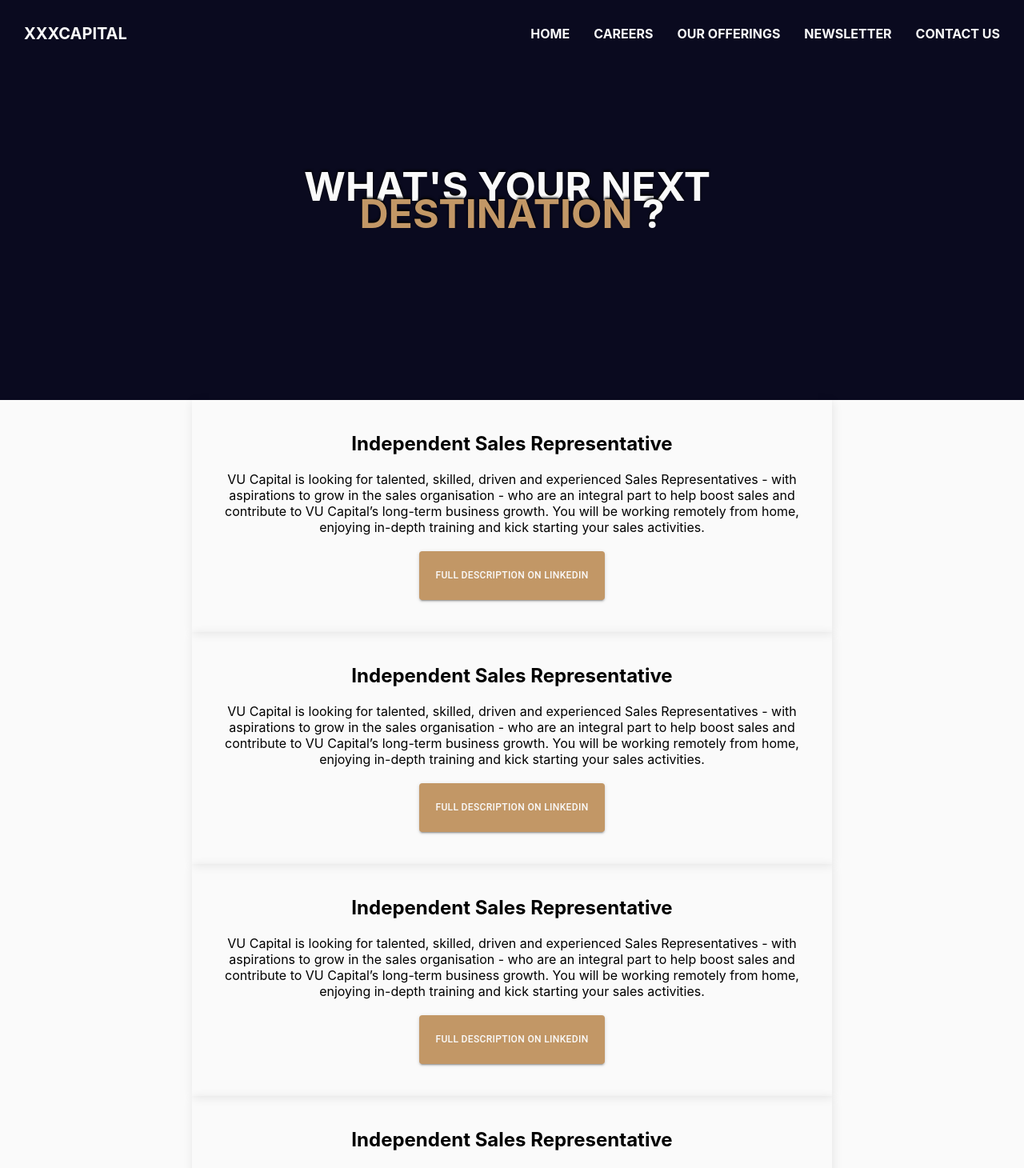
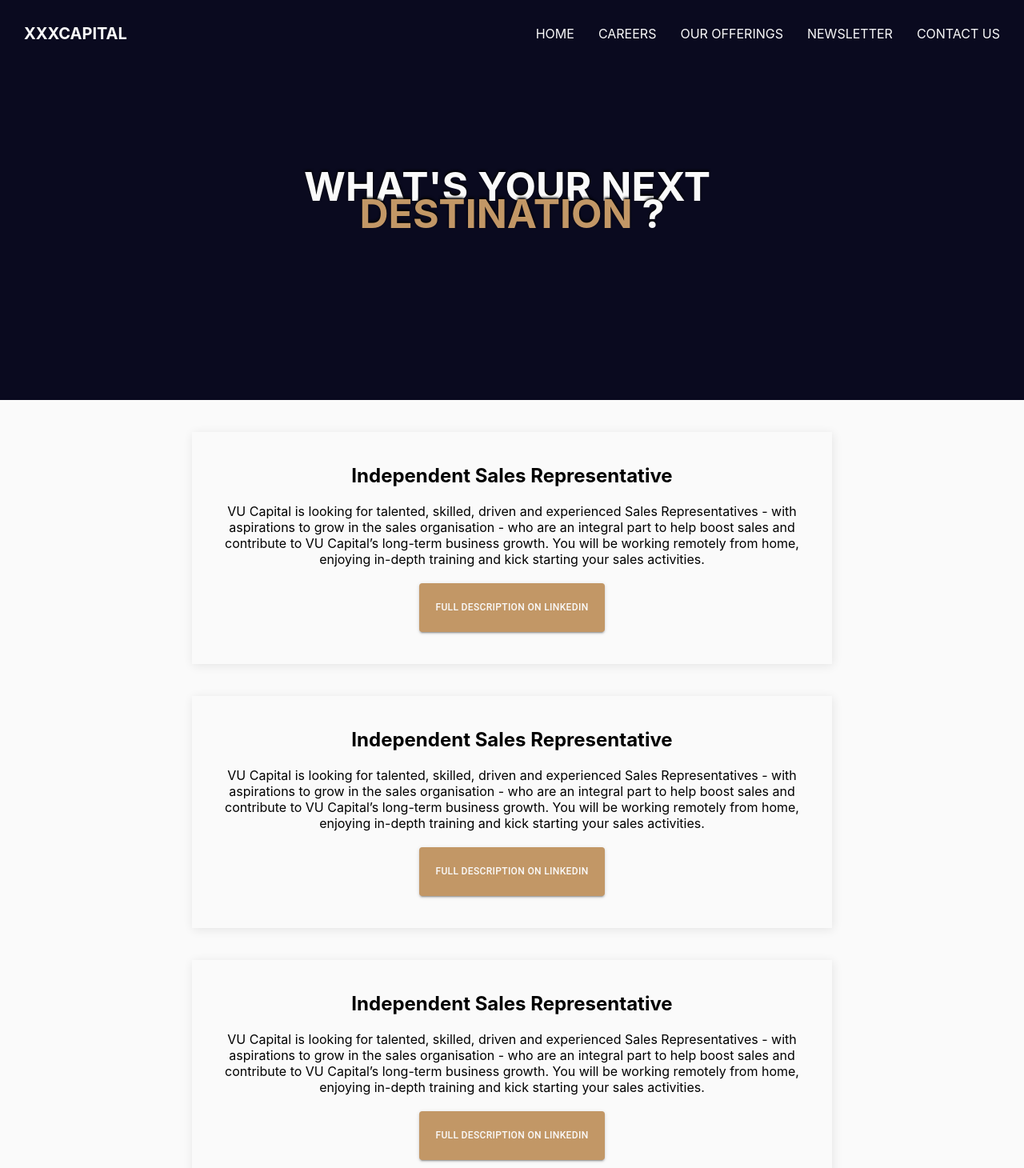
Before and after one commit to mritunjaysaha/project-1, a Next.js app: page /careers in a window 1280 px wide. Shown: the top 1460 px of the page at 80% size. Built offline with nearby package versions, Linux system fonts and the light colour scheme.

Commit message:
completed careers page

```diff
--- a/styles/careers.module.scss
+++ b/styles/careers.module.scss
@@ -45,6 +45,7 @@
     display: flex;
     flex-direction: column;
     align-items: center;
+    margin-top: 4rem;
 }
 
 .careersCards {
@@ -53,7 +54,7 @@
     padding: 4rem;
     text-align: center;
     width: 90vw;
-    margin: 0 auto;
+    margin: 0 auto 4rem auto;
     box-shadow: $box-shadow;
 
     h3 {
@@ -79,6 +80,7 @@
 
     @media only screen and (min-width: 996px) {
         width: 80rem;
+        margin-bottom: 4rem;
 
         h3 {
             font-size: $fs-large;
--- a/styles/navbar.module.scss
+++ b/styles/navbar.module.scss
@@ -39,6 +39,7 @@
             li {
                 padding: 1rem;
                 margin-left: 1rem !important;
+                font-weight: $fw-regular;
             }
         }
     }
```
